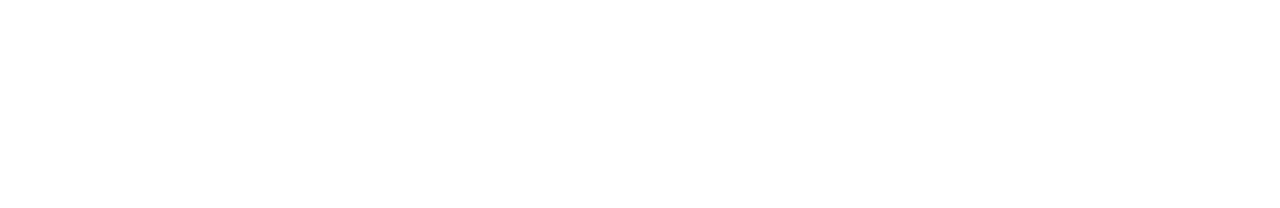
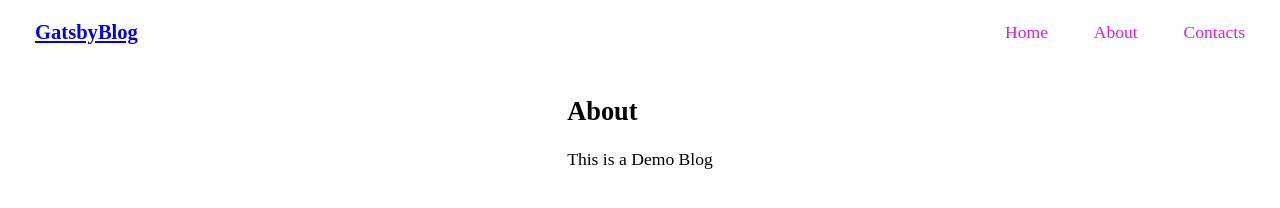
Before and after one commit to marimirabella/gatsby-blog, a Gatsby site: page /about in a window 1280 px wide. Before the commit this address had no page. Built offline with nearby package versions, Linux system fonts and the light colour scheme; Gatsby itself is replaced by a stand-in of ours.

Commit message:
separate components, add new pages, header

```diff
--- a/gatsby-node.js
+++ b/gatsby-node.js
@@ -72,7 +72,7 @@
 
         createTagPages(createPage, posts);
 
-        posts.forEach(({node}, index) => {
+        posts.forEach(({ node }, index) => {
           const nodePath = node.frontmatter.path;
 
           createPage({
--- /dev/null
+++ b/src/components/BlogPosts.js
@@ -0,0 +1,40 @@
+import React from 'react';
+import { Link } from 'gatsby';
+import styled from 'styled-components';
+
+const BlogPostsWrapper = styled.div`
+  margin-bottom: 1rem;
+
+  a {
+    text-decoration: none;
+    color: #db1fde;
+  }
+`;
+
+const TagsWrapper = styled.div`
+  margin-top: 1.5rem;
+`;
+
+const TagLink = styled(Link)`
+  color: #700875;
+`;
+
+const BlogPosts = ({ edges }) => (
+  <React.Fragment>
+    {edges.map(({ node }) => (
+        <BlogPostsWrapper key={node.frontmatter.path}>
+          <Link to={`pages/${node.frontmatter.path}`}>
+            {node.frontmatter.title}
+          </Link>
+        </BlogPostsWrapper>
+    ))}
+
+    <TagsWrapper>
+      <TagLink to='/tags'>
+        Browse by Tag
+      </TagLink>
+    </TagsWrapper>
+  </React.Fragment>
+);
+
+export default BlogPosts;
--- /dev/null
+++ b/src/components/Layout.js
@@ -0,0 +1,43 @@
+import React from 'react';
+import styled, { createGlobalStyle } from 'styled-components';
+
+import Nav from './Nav';
+
+const GlobalStyle = createGlobalStyle`
+  body {
+    margin: 0;
+    height: 100%;
+    width: 100%;
+    font-family: avenir;
+  }
+`;
+
+const Container = styled.div`
+  margin: 0 auto;
+  height: 100vh;
+  font-size: 1.1rem;
+`;
+
+const Inner = styled.div`
+  display: flex;
+  flex-direction: column;
+  align-items: center;
+`;
+
+export const wrapRootElement = ({ element }) => {
+  return (
+    <Container>
+      {element}
+    </Container>
+  );
+};
+
+const Layout = ({ children }) => (
+  <Container>
+    <GlobalStyle />
+    <Nav />
+    <Inner>{children}</Inner>
+  </Container>
+);
+
+export default Layout;
--- /dev/null
+++ b/src/components/Nav.js
@@ -0,0 +1,49 @@
+import React from 'react';
+import { Link } from 'gatsby';
+import styled from 'styled-components';
+
+const NavHeader = styled.header`
+  display: flex;
+  justify-content: space-between;
+  align-items: center;
+  padding: 0 35px;
+  margin-bottom: 10px;
+  font-size: 1.1rem;
+`;
+
+const NavList = styled.ul`
+  display: flex;
+  justify-content: space-between;
+  padding: 0;
+  min-width: 240px;
+`;
+
+const NavItem = styled.li`
+  display: block;
+`;
+
+const Navlink = styled(Link)`
+  text-decoration: none;
+  color: #db1fde;
+`;
+
+const NavLink = props => (
+  <NavItem>
+    <Navlink to={props.to}>{props.children}</Navlink>
+  </NavItem>
+);
+
+const Nav = () => (
+  <NavHeader>
+    <Link to="/">
+      <h3>GatsbyBlog</h3>
+    </Link>
+    <NavList>
+      <NavLink to="/">Home</NavLink>
+      <NavLink to="/about">About</NavLink>
+      <NavLink to="/contacts">Contacts</NavLink>
+    </NavList>
+  </NavHeader>
+);
+
+export default Nav;
--- /dev/null
+++ b/src/pages/about.js
@@ -0,0 +1,13 @@
+import React from 'react';
+import Layout from './../components/Layout';
+
+const About = () => (
+  <Layout>
+    <div className="about">
+      <h2>About</h2>
+      <p>This is a Demo Blog</p>
+    </div>
+  </Layout>
+);
+
+export default About;
--- a/src/pages/index.js
+++ b/src/pages/index.js
@@ -1,75 +1,16 @@
 import React from 'react';
-import { graphql, Link } from 'gatsby';
-import styled from 'styled-components';
-import { createGlobalStyle } from 'styled-components';
+import { graphql } from 'gatsby';
 
 import Header from './../components/Header';
+import BlogPosts from '../components/BlogPosts';
+import Layout from '../components/Layout';
 
-const GlobalStyle = createGlobalStyle`
-  body {
-    margin: 0;
-    height: 100%;
-    width: 100%;
-    font-family: avenir;
-  }
-`;
-
-const Container = styled.div`
-  margin: 0 auto;
-  height: 100vh;
-  font-size: 1.1rem;
-`;
-
-const Inner = styled.div`
-  display: flex;
-  flex-direction: column;
-  align-items: center;
-`;
-
-const BlogPostsWrapper = styled.div`
-  margin-bottom: 1rem;
-
-  a {
-    text-decoration: none;
-    color: #db1fde;
-  }
-`;
-
-const TagsWrapper = styled.div`
-  margin-top: 1.5rem;
-`;
-
-const TagLink = styled(Link)`
-  color: #700875;
-`;
-
-const Layout = ({data}) => {
-  const { edges } = data.allMarkdownRemark;
-
-  return (
-    <Container>
-      <GlobalStyle />
-      <Header />
-      <Inner>
-        {edges.map(({ node }) => {
-          return(
-            <BlogPostsWrapper key={node.frontmatter.path}>
-              <Link to={`pages/${node.frontmatter.path}`}>
-                {node.frontmatter.title}
-              </Link>
-            </BlogPostsWrapper>
-          );
-        })}
-
-        <TagsWrapper>
-          <TagLink to='/tags'>
-            Browse by Tag
-          </TagLink>
-        </TagsWrapper>
-      </Inner>
-    </Container>
-  )
-};
+const App = ({ data }) => (
+  <Layout>
+    <Header />
+    <BlogPosts edges={data.allMarkdownRemark.edges} />
+  </Layout>
+);
 
 export const query = graphql`
   query HomepageQuery {
@@ -89,4 +30,4 @@
   }
 `;
 
-export default Layout;
+export default App;
```
Also changed, not shown: src/pages/contacts.js (added, +14 -0 lines).
